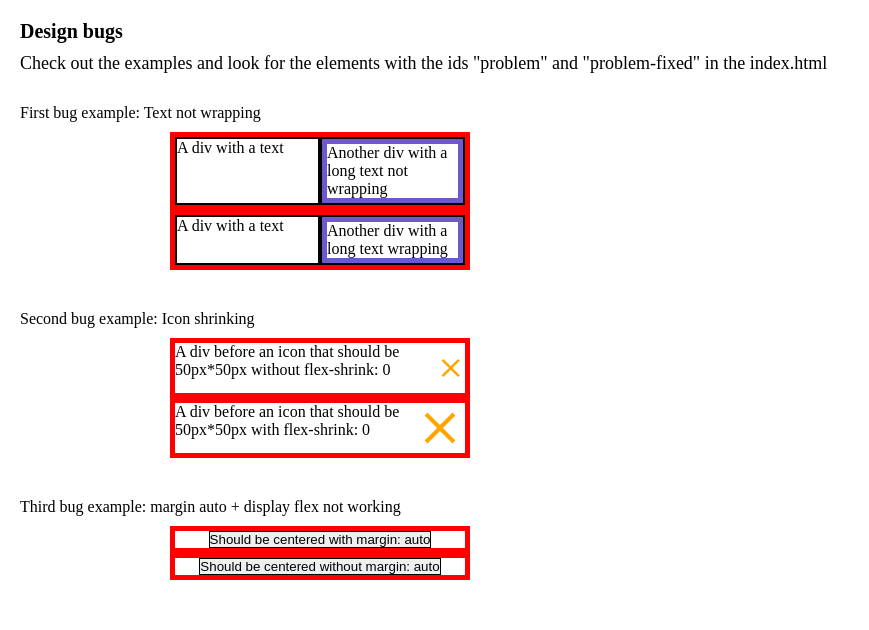
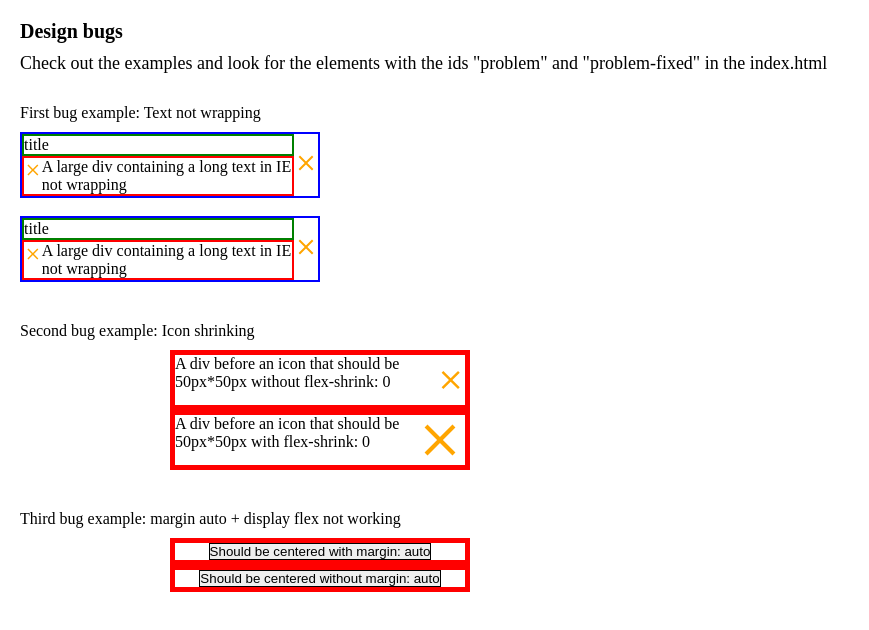
Before and after one commit to ffyn/design-issues-and-fixes, a website: page index.html in a window 1280 px wide. Shown: the whole page, without its empty margins (0-869 px from the left). Drawn offline with Linux system fonts and the light colour scheme.

Commit message:
Add flex-wrap problem

```diff
--- a/index.html
+++ b/index.html
@@ -38,31 +38,56 @@
       <div style="width: 50%">
         <div class="example">
           <p>First bug example: Text not wrapping</p>
-          <div class="container" style="display: flex;">
-            <div class="box" style="display: flex;">
-                A div with a text
-            </div>
-            <div id="problem" class="box" style="display: flex;">
-              <div style="border: 5px solid slateblue;">
-                <div
-                  style="display:flex;"
-                >
-                  Another div with a long text not wrapping
+          <div style="width: 300px; border: 2px solid blue;">
+            <div style="display: flex; align-items: center">
+              <div id="problem">
+                <div style="border: 2px solid green;">title</div>
+                <div style="display: flex; border: 2px solid red;">
+                  <svg height="24px" viewBox="0 0 24 24" width="24px">
+                    <path
+                      d="M19.399 17.996l-1.4 1.4-6-6-5.993 6.008-1.415-1.415 6.008-5.993-6-6 1.4-1.4 6 6 6-6 1.4 1.4-6 6z"
+                      fill="#FFA500"
+                      fillRule="nonzero"
+                    />
+                  </svg>
+                  <div>A large div containing a long text in IE not wrapping</div>
                 </div>
+              </div>
+              <div>
+                <svg height="24px" viewBox="0 0 24 24" width="24px">
+                  <path
+                    d="M19.399 17.996l-1.4 1.4-6-6-5.993 6.008-1.415-1.415 6.008-5.993-6-6 1.4-1.4 6 6 6-6 1.4 1.4-6 6z"
+                    fill="#FFA500"
+                    fillRule="nonzero"
+                  />
+                </svg>
               </div>
             </div>
           </div>
-          <div class="container" style="display: flex;">
-            <div class="box" style="display: flex;">
-                A div with a text
-            </div>
-            <div id="problem-fixed" class="box">
-              <div style="border: 5px solid slateblue;">
-                <div
-                  style="display:flex;"
-                >
-                  Another div with a long text wrapping
+          <br/>
+          <div style="width: 300px; border: 2px solid blue;">
+            <div style="display: flex; align-items: center">
+              <div id="problem-fixed" style="width: calc(100% - 24px);">
+                <div style="border: 2px solid green;">title</div>
+                <div style="display: flex; border: 2px solid red;">
+                  <svg height="24px" viewBox="0 0 24 24" width="24px">
+                    <path
+                      d="M19.399 17.996l-1.4 1.4-6-6-5.993 6.008-1.415-1.415 6.008-5.993-6-6 1.4-1.4 6 6 6-6 1.4 1.4-6 6z"
+                      fill="#FFA500"
+                      fillRule="nonzero"
+                    />
+                  </svg>
+                  <div>A large div containing a long text in IE not wrapping</div>
                 </div>
+              </div>
+              <div>
+                <svg height="24px" viewBox="0 0 24 24" width="24px">
+                  <path
+                    d="M19.399 17.996l-1.4 1.4-6-6-5.993 6.008-1.415-1.415 6.008-5.993-6-6 1.4-1.4 6 6 6-6 1.4 1.4-6 6z"
+                    fill="#FFA500"
+                    fillRule="nonzero"
+                  />
+                </svg>
               </div>
             </div>
           </div>
```
